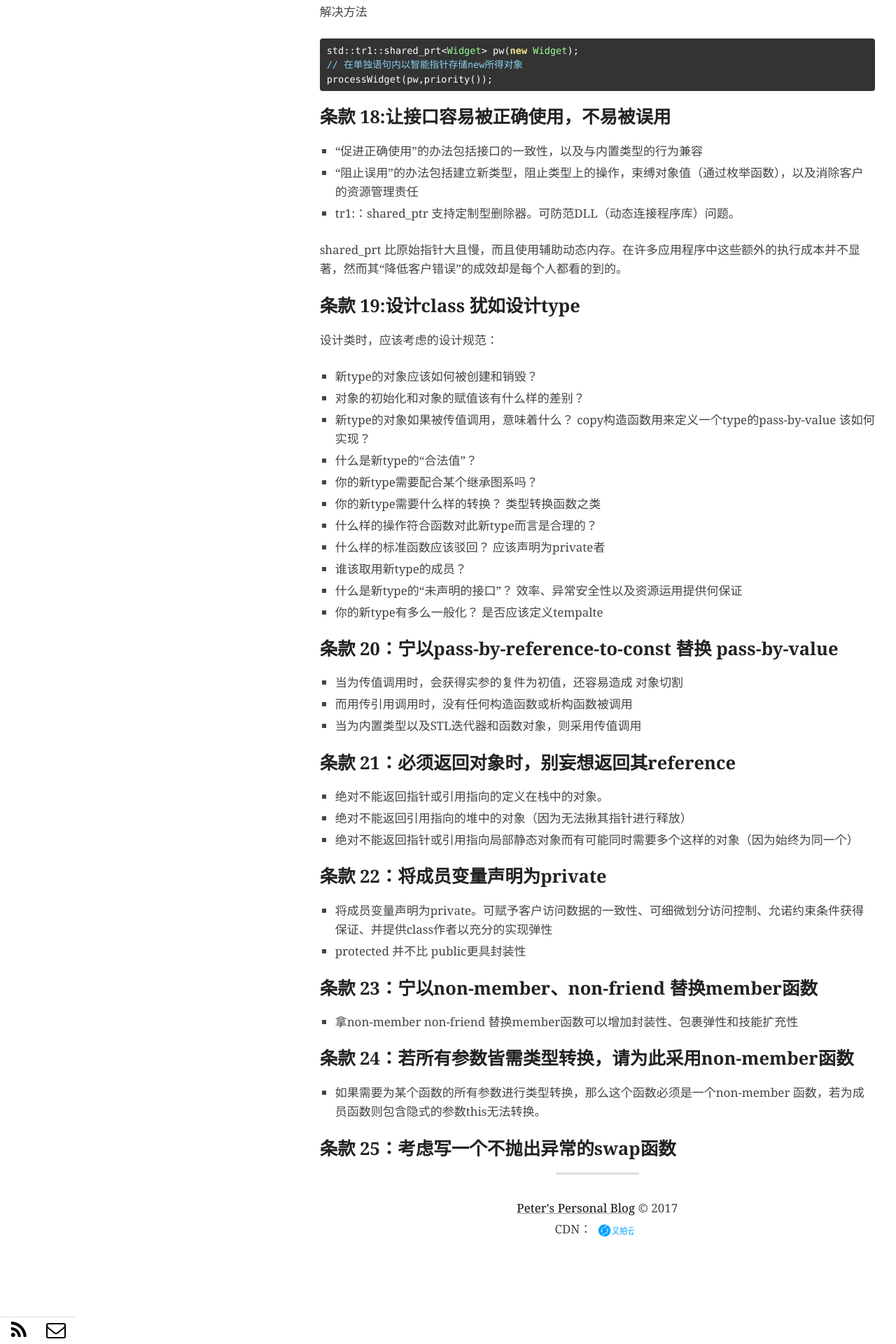
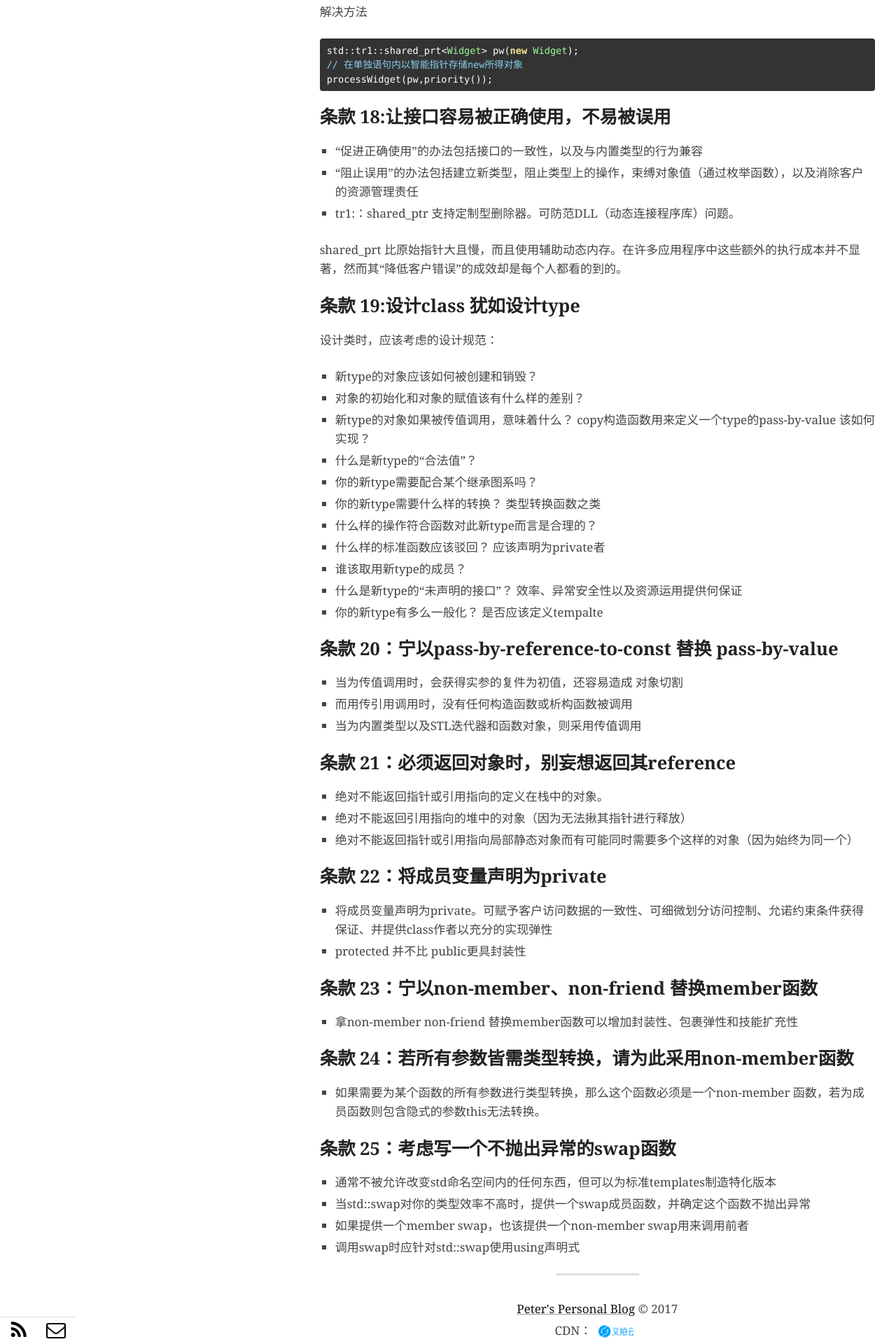
Before and after one commit to pigstars/pigstars.github.io, a Jekyll site: the page built from _posts/阅读/2017-07-19-effective-c-3-4--zhang-zong-jie.md, in a window 1280 px wide. Shown: the part 1658-3578 px from the top of the page at 70% size. Built offline with Jekyll 4.4.1, drawn with Linux system fonts in a browser that asks for light colours.

Commit message:
增加一些内容

```diff
--- a/_posts/阅读/2017-07-19-effective-c-3-4--zhang-zong-jie.md
+++ b/_posts/阅读/2017-07-19-effective-c-3-4--zhang-zong-jie.md
@@ -121,3 +121,7 @@ shared_prt 比原始指针大且慢，而且使用辅助动态内存。在许多
 * 如果需要为某个函数的所有参数进行类型转换，那么这个函数必须是一个non-member 函数，若为成员函数则包含隐式的参数this无法转换。
 
 ## 条款 25：考虑写一个不抛出异常的swap函数
+* 通常不被允许改变std命名空间内的任何东西，但可以为标准templates制造特化版本
+* 当std::swap对你的类型效率不高时，提供一个swap成员函数，并确定这个函数不抛出异常
+* 如果提供一个member swap，也该提供一个non-member swap用来调用前者
+* 调用swap时应针对std::swap使用using声明式
```
